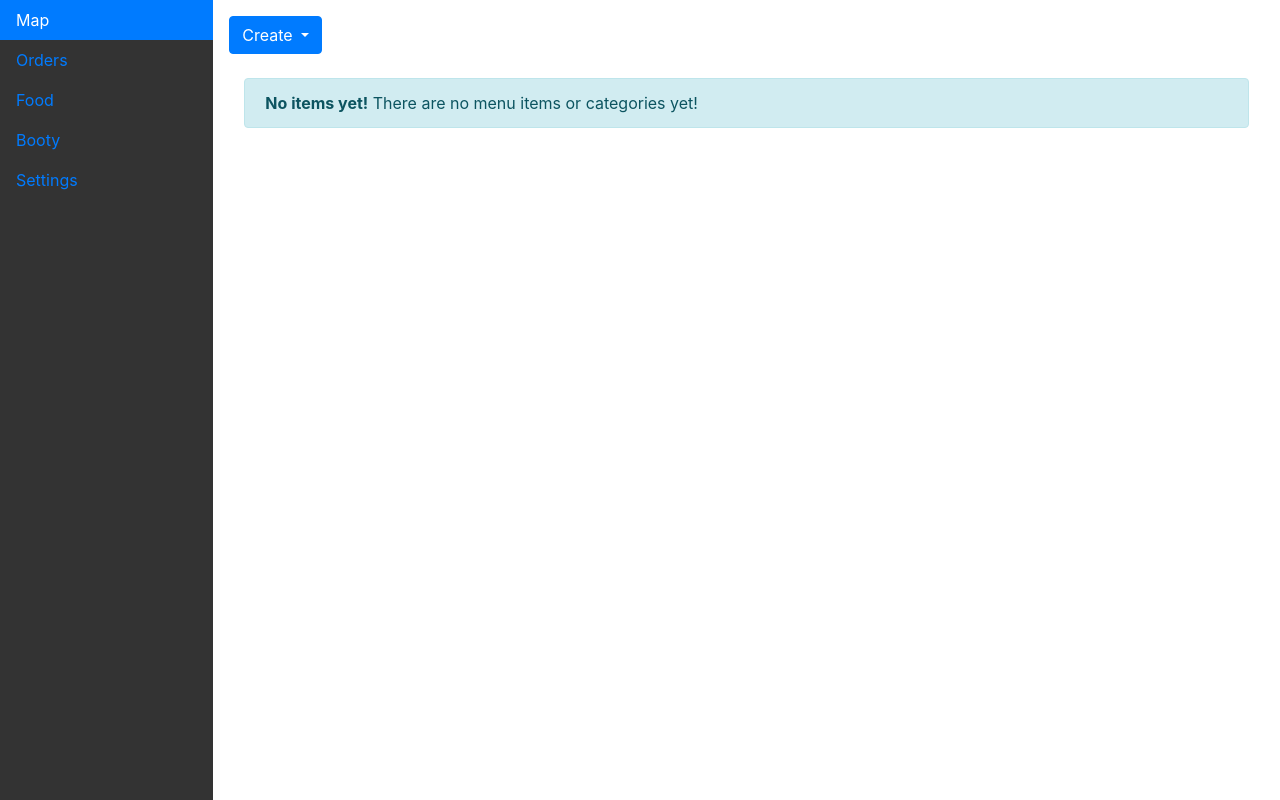
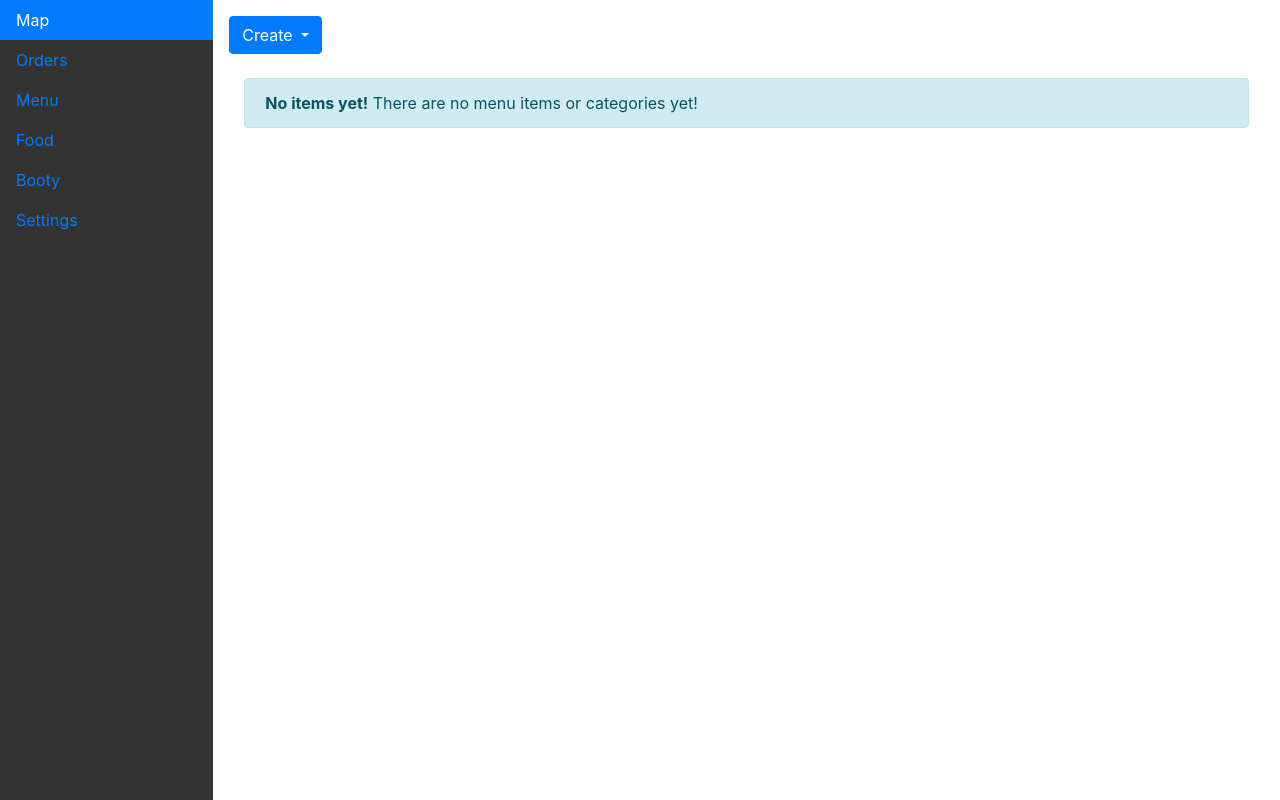
Before and after one commit to carsonk/tablefetchserver, a Django app: page /kitchen/menu/ in a window 1280 px wide. Run offline with Django 3.2, Linux system fonts and the light colour scheme; data that the repository does not hold is empty; style sheets or scripts are compiled from the project's sources; some libraries are stand-ins or nearby versions.

Commit message:
Switch dashboard sidebar link to correct name

```diff
--- a/kitchen/templates/kitchen/dashboard_base.html
+++ b/kitchen/templates/kitchen/dashboard_base.html
@@ -21,7 +21,10 @@
                         <a class="nav-link active" href="">Map</a>
                     </li>
                     <li class="nav-item">
-                        <a class="nav-link" href="{% url 'menu' %}">Orders</a>
+                        <a class="nav-link" href="">Orders</a>
+                    </li>
+                    <li class="nav-item">
+                        <a class="nav-link" href="{% url 'menu' %}">Menu</a>
                     </li>
                     <li class="nav-item">
                         <a class="nav-link" href="">Food</a>
```
